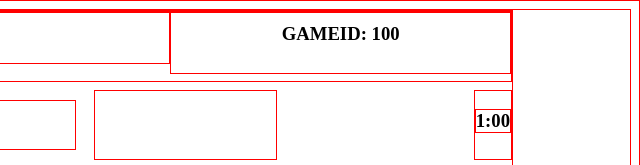
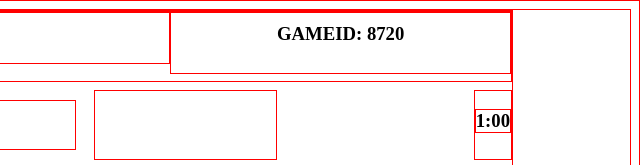
Before and after one commit to csolbs24/code-crafters, a plain HTML site: page index.html in a window 1280 px wide. Both pictures are taken after a click on the button "Host". Shown: the top 165 px of the page, 640-1280 px from the left. Drawn offline with Linux system fonts and the light colour scheme.

Commit message:
Adding the ID function to the scripts.js file, and a small change in the HTML file

```diff
--- a/index.html
+++ b/index.html
@@ -5,13 +5,14 @@
     <meta name="viewport" content="width=device-width, initial-scale=1.0">
     <title>Document</title>
     <link rel="stylesheet" href="styles.css">
+    <script src="scripts.js" type="module"></script>
 </head>
 <body>
     <div class="game-container">
 
         <div class="header">
             <h1 class="headerText" id="gameName">BIG BETS</h1>
-            <h3 class="headerText" id="gameID">GAMEID: 100</h3>
+            <h3 class="headerText" id="gameID">GAMEID: ----</h3>
         </div>
 
         <div class="room-button">
--- a/scripts.js
+++ b/scripts.js
@@ -9,3 +9,20 @@
 // HTML for overflow counts
 
 // Timer
+
+// Function to generate a random 4-digit number
+function generateRandomNumber() {
+    const min = 1000; // Minimum 4-digit number
+    const max = 9999; // Maximum 4-digit number
+    const randomNum = Math.floor(Math.random() * (max - min + 1)) + min;
+    return randomNum;
+}
+
+// Function to handle button click
+function handleButtonClick() {
+    const randomNumber = generateRandomNumber();
+    document.getElementById('gameID').textContent = `GAMEID: ${randomNumber}`;
+}
+
+// Attach click event listener to the button
+document.getElementById('HostButton').addEventListener('click', handleButtonClick);
```
